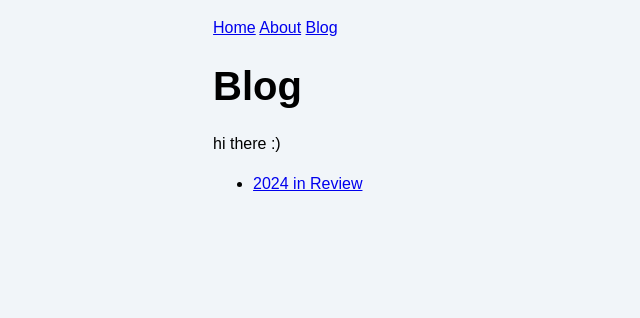
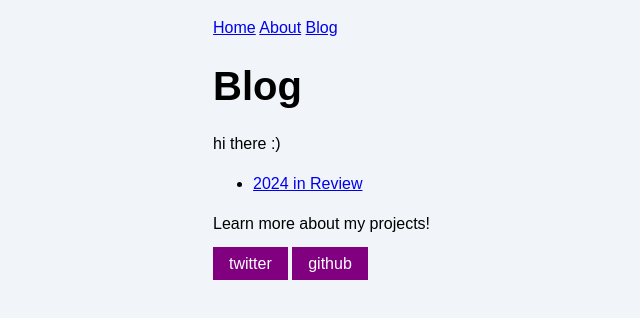
Before and after one commit to ceeoreo/ceeoreo.dev, an Astro site: page /blog in a window 1280 px wide. Shown: the whole page, without its empty margins (87-727 px from the left). Built offline with nearby package versions, Linux system fonts and the light colour scheme; Astro itself is replaced by a stand-in of ours.

Commit message:
Add styles to footer

```diff
--- a/src/components/Footer.astro
+++ b/src/components/Footer.astro
@@ -1,9 +1,12 @@
 ---
-const platform = 'github';
-const username = 'ceeoreo';
+import Social from './Social.astro';
+---
+<style>
 
----
+</style>
 
 <footer>
-<p>Learn more about my projects on <a href={`https://www.${platform}.com/${username}`}>{platform}</a>!</p>
+  <p>Learn more about my projects! </p>
+  <Social platform='twitter' username='ceeoreo_' />
+  <Social platform='github' username='ceeoreo' />
 </footer>
--- /dev/null
+++ b/src/components/Social.astro
@@ -0,0 +1,14 @@
+---
+const { platform, username } = Astro.props;
+---
+
+<a href={`https://www.${platform}.com/${username}`}>{platform}</a>
+
+<style>
+  a {
+    padding: 0.5rem 1rem;
+    color: white;
+    background-color: purple;
+    text-decoration: none;
+  }
+</style>
--- a/src/pages/blog.astro
+++ b/src/pages/blog.astro
@@ -18,5 +18,6 @@
 			<ul>
 				<li><a href="/posts/2024-in-review"> 2024 in Review </a></li>
 			</ul>
+		<Footer />
 	</body>
 </html>
```
